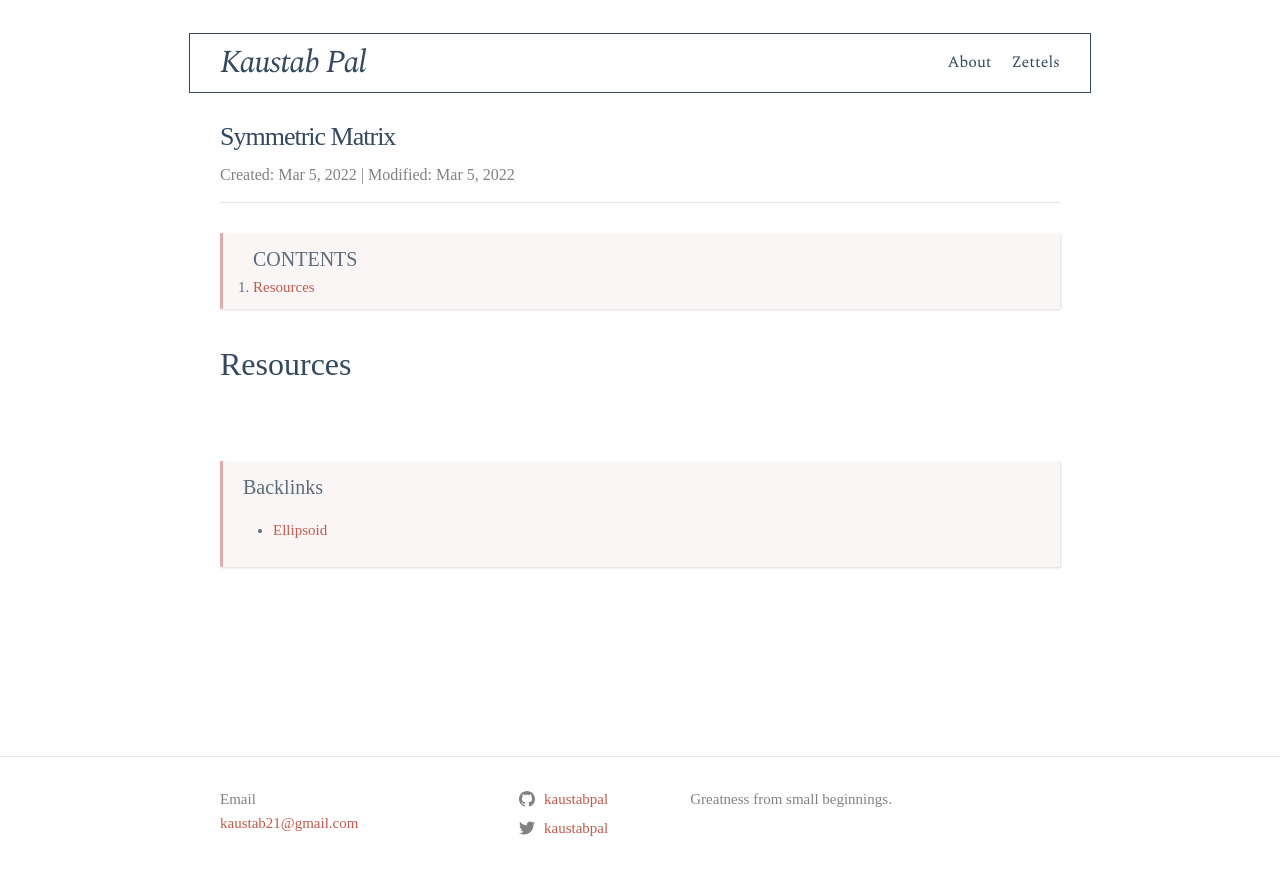
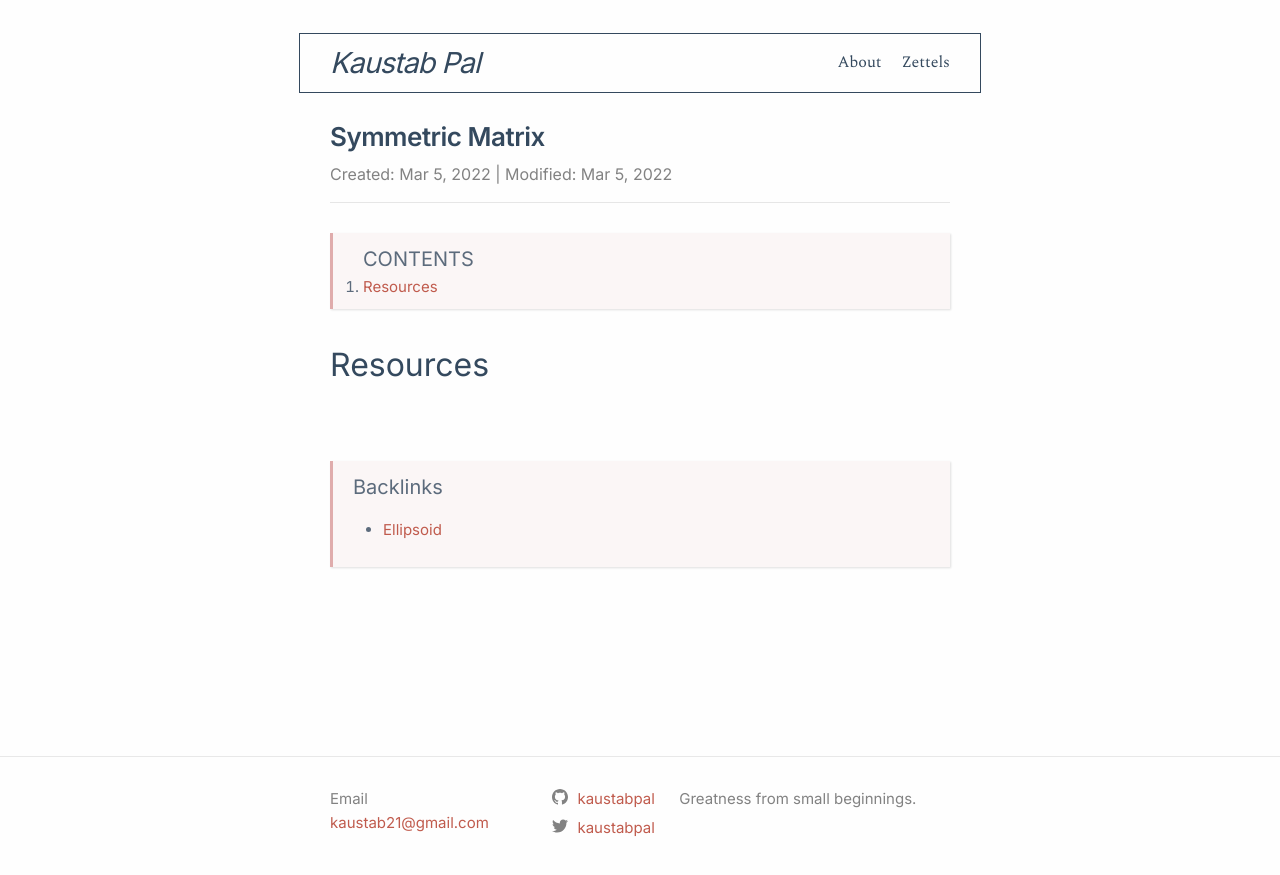
Before and after one commit to kaustabpal/kaustabpal.github.io, a Jekyll site: the page built from _posts/2022-03-05-symmetric_matrix.md, in a window 1280 px wide. Shown: the top 875 px of the page. Built offline with Jekyll 4.4.1, drawn with Linux system fonts in a browser that asks for light colours; some web fonts are replaced.

Commit message:
Changed max width and font

```diff
--- a/_includes/head.html
+++ b/_includes/head.html
@@ -19,5 +19,10 @@
   <link rel="preconnect" href="https://fonts.googleapis.com">
 <link rel="preconnect" href="https://fonts.gstatic.com" crossorigin>
 <link href="https://fonts.googleapis.com/css2?family=Spectral:ital@0;1&display=swap" rel="stylesheet">
-  {%- seo -%}
+
+<link rel="preconnect" href="https://fonts.googleapis.com">
+<link rel="preconnect" href="https://fonts.gstatic.com" crossorigin>
+<link href="https://fonts.googleapis.com/css2?family=Inter:wght@400;500;600;700;800;900&display=swap" rel="stylesheet">
+
+{%- seo -%}
 </head>
--- a/_sass/minima.scss
+++ b/_sass/minima.scss
@@ -2,7 +2,7 @@
 
 // Define defaults for each variable.
 
-$base-font-family: 'Source Serif Pro', serif;
+$base-font-family: 'Inter', sans-serif;
 $base-font-size:   16px !default;
 $base-font-weight: 400 !default;
 $small-font-size:  $base-font-size * 0.875 !default;
@@ -21,10 +21,10 @@ $grey-color-dark:  darken($grey-color, 25%) !default;
 $table-text-align: left !default;
 
 // Width of the content area
-$content-width:    900px !default;
+$content-width:    680px !default;
 
 $on-palm:          600px !default;
-$on-laptop:        900px !default;
+$on-laptop:        680px !default;
 
 // Use media queries like this:
 // @include media-query($on-palm) {
--- a/_sass/minima/_layout.scss
+++ b/_sass/minima/_layout.scss
@@ -11,8 +11,8 @@
 }
 
 .site-title {
-  @include relative-font-size(2.0);
-  font-family: 'Spectral', serif;
+  @include relative-font-size(1.8);
+//  font-family: 'Spectral', serif;
   font-style: italic;
   font-weight: 400;
   line-height: $base-line-height * $base-font-size * 2.25;
@@ -174,7 +174,8 @@
 
 .post-title {
   @include relative-font-size(1.625);
-  letter-spacing: -1px;
+  font-weight: 600;
+  letter-spacing: -0.5px;
   line-height: 1;
   margin-bottom: 0.4*$spacing-unit;
 
```
